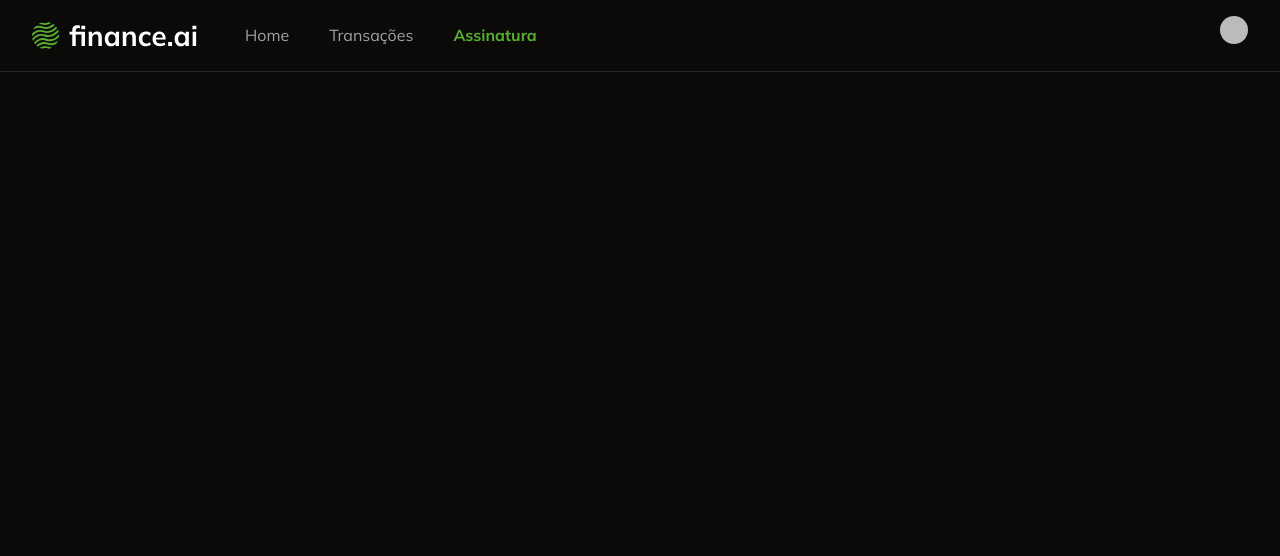
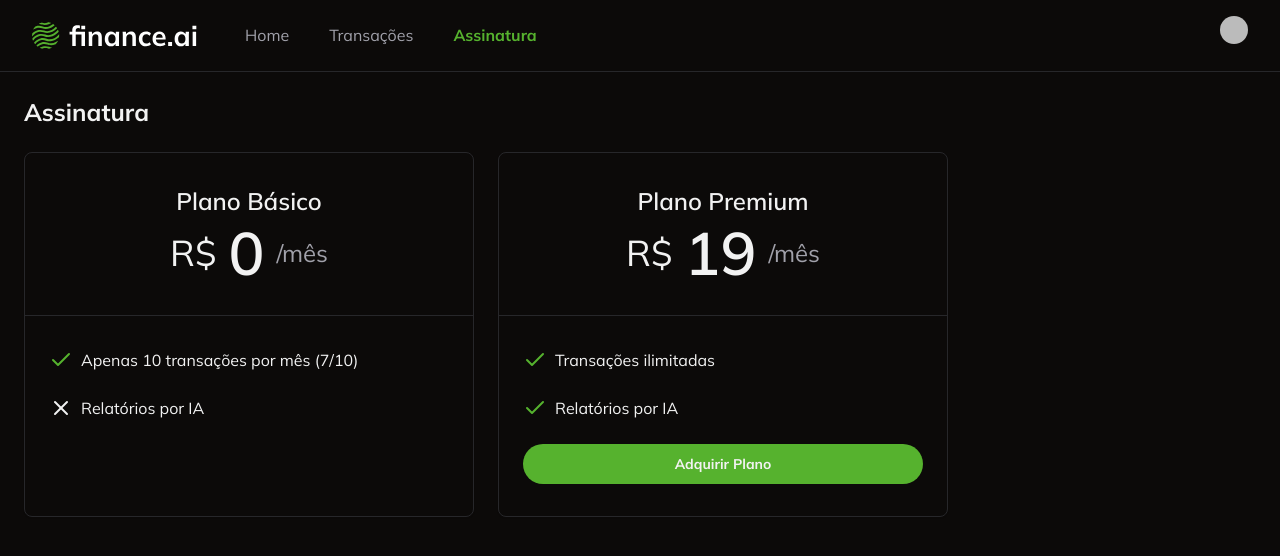
Before and after one commit to Joclelsonr/finance-ai-nextjs, a Next.js app: page /subscription in a window 1280 px wide. Shown: the top 556 px of the page. Built offline with nearby package versions, Linux system fonts and the light colour scheme; no server answers; sample sign-in values are in the browser's storage; some icons are missing.

Commit message:
feat: :sparkles: ensure user is redirected to stripe checkout when acquiring plan

```diff
--- /dev/null
+++ b/app/subscription/_components/acquire-plan-button.tsx
@@ -0,0 +1,31 @@
+"use client";
+
+import { Button } from "@/app/components/ui/button";
+import { createStripeCheckout } from "../actions/create-stripe-checkout";
+import { loadStripe } from "@stripe/stripe-js";
+
+const AcquirePlanButton = () => {
+  const handleAcquirePlanClick = async () => {
+    const { sessionId } = await createStripeCheckout();
+
+    const stripe = await loadStripe(
+      process.env.NEXT_PUBLIC_STRIPE_PUBLISHABLE_KEY!,
+    );
+    if (!stripe) {
+      throw new Error("Stripe não carregado");
+    }
+
+    await stripe?.redirectToCheckout({ sessionId });
+  };
+
+  return (
+    <Button
+      className="w-full rounded-full font-bold"
+      onClick={handleAcquirePlanClick}
+    >
+      Adquirir Plano
+    </Button>
+  );
+};
+
+export default AcquirePlanButton;
--- /dev/null
+++ b/app/subscription/actions/create-stripe-checkout/index.ts
@@ -0,0 +1,36 @@
+"use server";
+
+import { auth } from "@clerk/nextjs/server";
+import Stripe from "stripe";
+
+export const createStripeCheckout = async () => {
+  const { userId } = await auth();
+  if (!userId) {
+    throw new Error("Unauthorized");
+  }
+
+  const stripe = new Stripe(process.env.STRIPE_SECRET_KEY!, {
+    apiVersion: "2024-10-28.acacia",
+  });
+
+  const checkoutSession = await stripe.checkout.sessions.create({
+    payment_method_types: ["card"],
+    mode: "subscription",
+    success_url: "http://localhost:3000",
+    cancel_url: "http://localhost:3000",
+    subscription_data: {
+      metadata: {
+        clerk_user_id: userId,
+      },
+    },
+    line_items: [
+      {
+        price: process.env.STRIPE_PREMIUM_PRICE_ID,
+        quantity: 1,
+      },
+    ],
+    customer_email: userId,
+  });
+
+  return { sessionId: checkoutSession.id };
+};
--- a/app/subscription/page.tsx
+++ b/app/subscription/page.tsx
@@ -1,6 +1,9 @@
 import { auth } from "@clerk/nextjs/server";
 import Navbar from "../components/navbar";
 import { redirect } from "next/navigation";
+import { Card, CardContent, CardHeader } from "../components/ui/card";
+import { CheckIcon, XIcon } from "lucide-react";
+import AcquirePlanButton from "./_components/acquire-plan-button";
 
 const SubscriptionPage = async () => {
   const { userId } = await auth();
@@ -8,9 +11,61 @@
     redirect("/login");
   }
   return (
-    <div>
+    <>
       <Navbar />
-    </div>
+      <div className="space-y-6 p-6">
+        <h1 className="text-2xl font-bold">Assinatura</h1>
+        <div className="flex gap-6">
+          {/* CARDS */}
+          <Card className="w-[450px]">
+            <CardHeader className="border-b border-solid py-8">
+              <h2 className="text-center text-2xl font-semibold">
+                Plano Básico
+              </h2>
+              <div className="flex items-center justify-center gap-3">
+                <span className="text-4xl">R$</span>
+                <span className="text-6xl font-semibold">0</span>
+                <span className="text-2xl text-muted-foreground">/mês</span>
+              </div>
+            </CardHeader>
+            <CardContent className="space-y-6 py-8">
+              <div className="flex items-center gap-2">
+                <CheckIcon className="text-primary" />
+                <p>Apenas 10 transações por mês (7/10)</p>
+              </div>
+              <div className="flex items-center gap-2">
+                <XIcon />
+                <p>Relatórios por IA</p>
+              </div>
+            </CardContent>
+          </Card>
+
+          <Card className="w-[450px]">
+            <CardHeader className="border-b border-solid py-8">
+              <h2 className="text-center text-2xl font-semibold">
+                Plano Premium
+              </h2>
+              <div className="flex items-center justify-center gap-3">
+                <span className="text-4xl">R$</span>
+                <span className="text-6xl font-semibold">19</span>
+                <span className="text-2xl text-muted-foreground">/mês</span>
+              </div>
+            </CardHeader>
+            <CardContent className="space-y-6 py-8">
+              <div className="flex items-center gap-2">
+                <CheckIcon className="text-primary" />
+                <p>Transações ilimitadas</p>
+              </div>
+              <div className="flex items-center gap-2">
+                <CheckIcon className="text-primary" />
+                <p>Relatórios por IA</p>
+              </div>
+              <AcquirePlanButton />
+            </CardContent>
+          </Card>
+        </div>
+      </div>
+    </>
   );
 };
 
--- a/package.json
+++ b/package.json
@@ -21,6 +21,7 @@
     "@radix-ui/react-scroll-area": "^1.2.0",
     "@radix-ui/react-select": "^2.1.2",
     "@radix-ui/react-slot": "^1.1.0",
+    "@stripe/stripe-js": "^4.9.0",
     "@tanstack/react-table": "^8.20.5",
     "class-variance-authority": "^0.7.0",
     "clsx": "^2.1.1",
@@ -35,6 +36,7 @@
     "react-hook-form": "^7.53.1",
     "react-number-format": "^5.4.2",
     "recharts": "^2.13.3",
+    "stripe": "^17.3.1",
     "tailwind-merge": "^2.5.4",
     "tailwindcss-animate": "^1.0.7",
     "zod": "^3.23.8"
```
Also changed, not shown: 2 other files (tests, documents, lock files or other folders).
